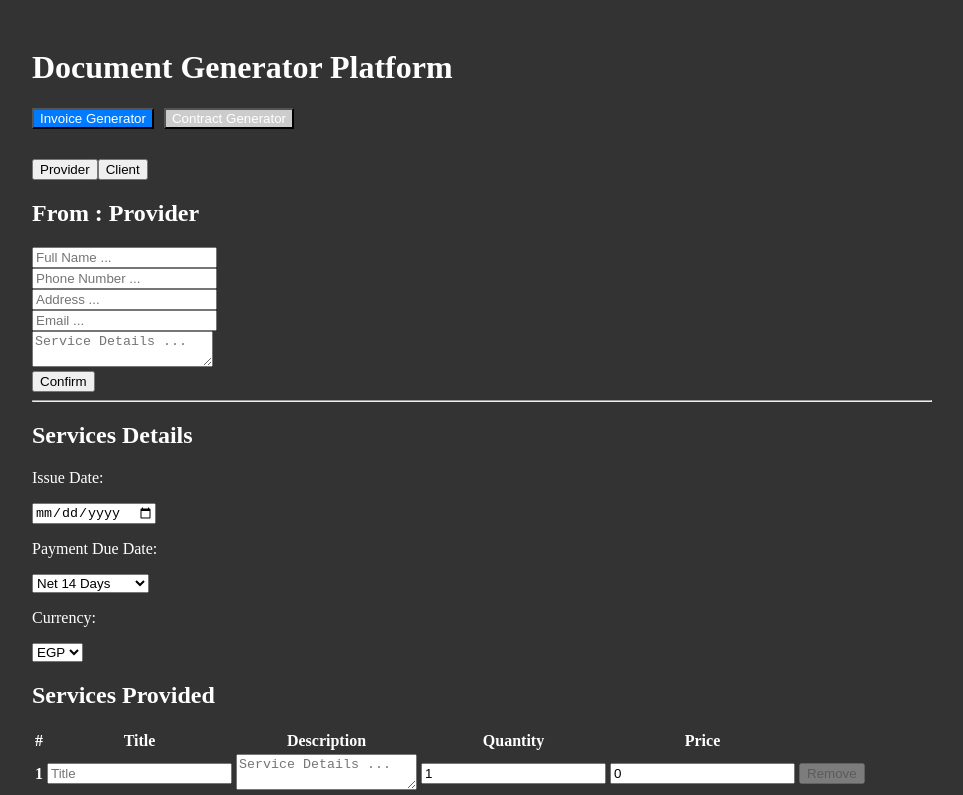
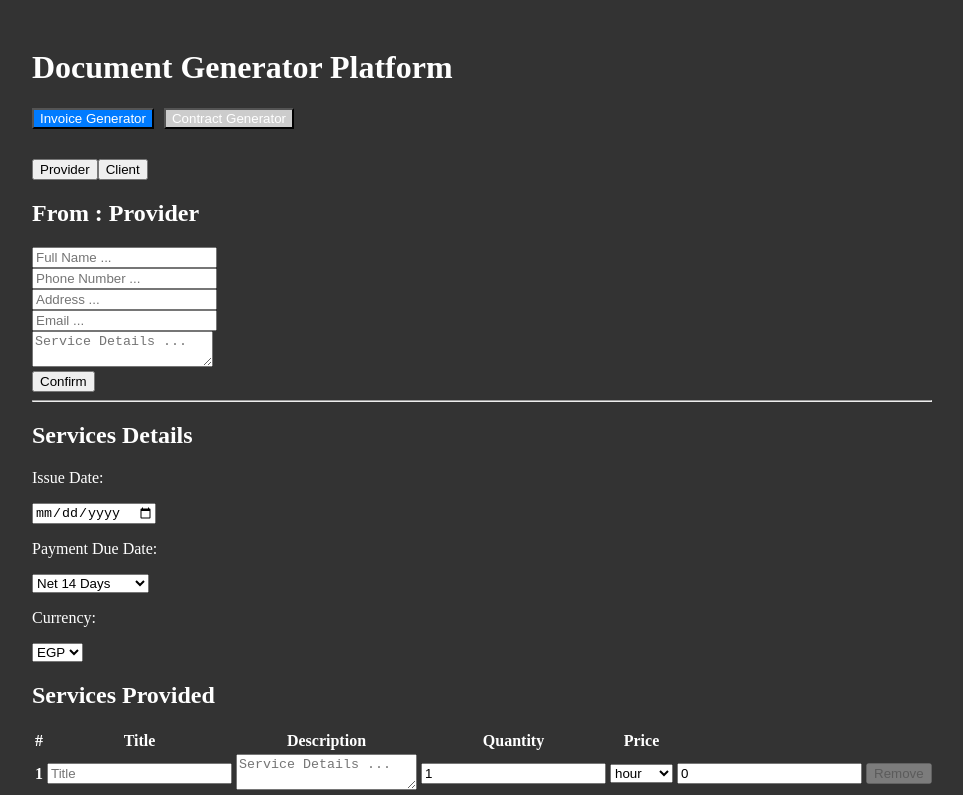
Before and after one commit to Fergany1/Bilingual-Invoice-Contract-Generator, a React (Vite) app: page / in a window 1280 px wide. Shown: the top 795 px of the page, without its empty margins (158-1121 px from the left). Built offline with nearby package versions, Linux system fonts and the light colour scheme.

Commit message:
add: unit column in ServiceDetails

```diff
--- a/src/Components/InvoiceForm/ServiceDetails.jsx
+++ b/src/Components/InvoiceForm/ServiceDetails.jsx
@@ -101,6 +101,16 @@ export default function ServiceDetails() {
                                 onChange={(e) => handleTableChange('items' , index , e)} />
 
                             </td>
+                            <td>
+                                <select name="unit"
+                                value={item.unit}
+                                onChange={(e) => handleTableChange('items' ,index , e)}>
+                                    <option value="hour">hour</option>
+                                    <option value="day">hour</option>
+                                    <option value="item">item</option>
+                                    <option value="project">project</option>
+                                </select>
+                            </td>
 
                             <td>
                                 <input type="text"
```
